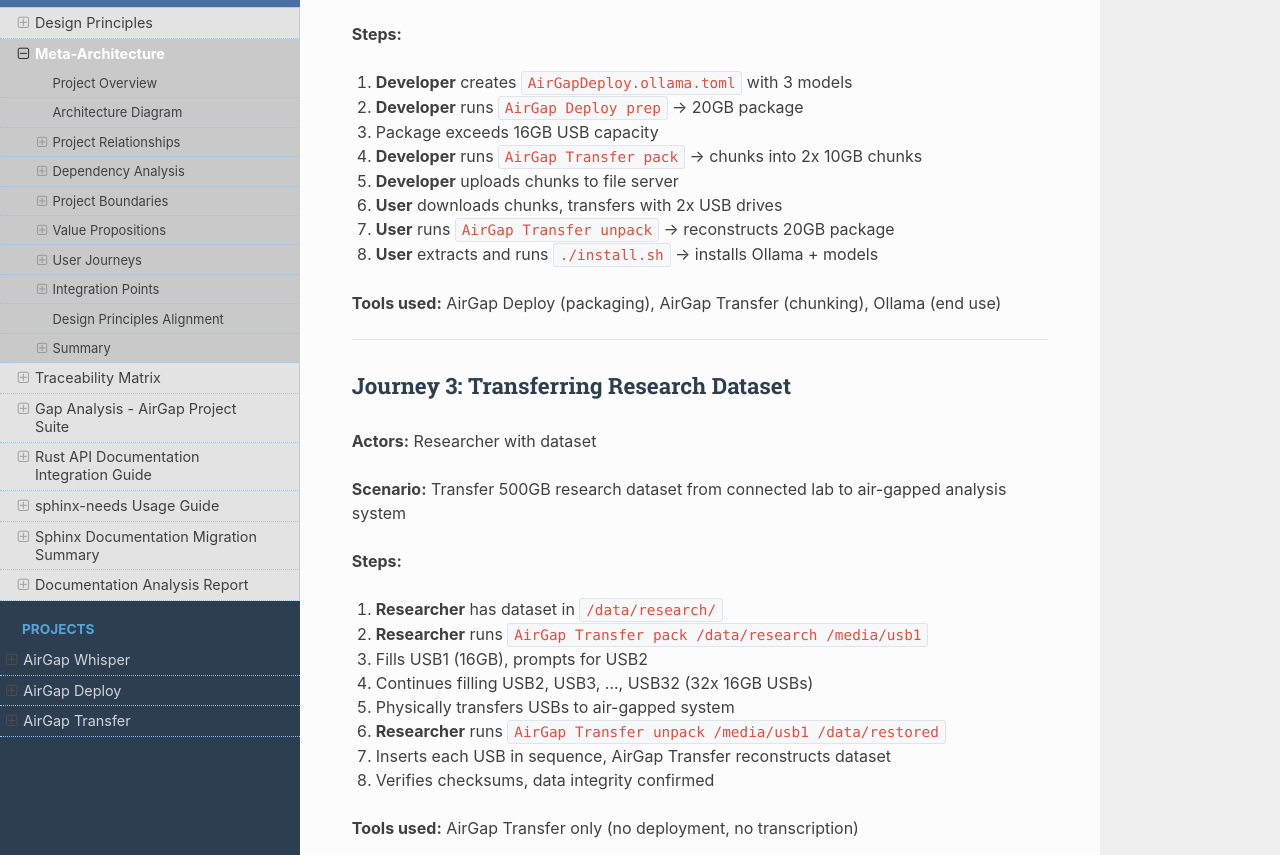
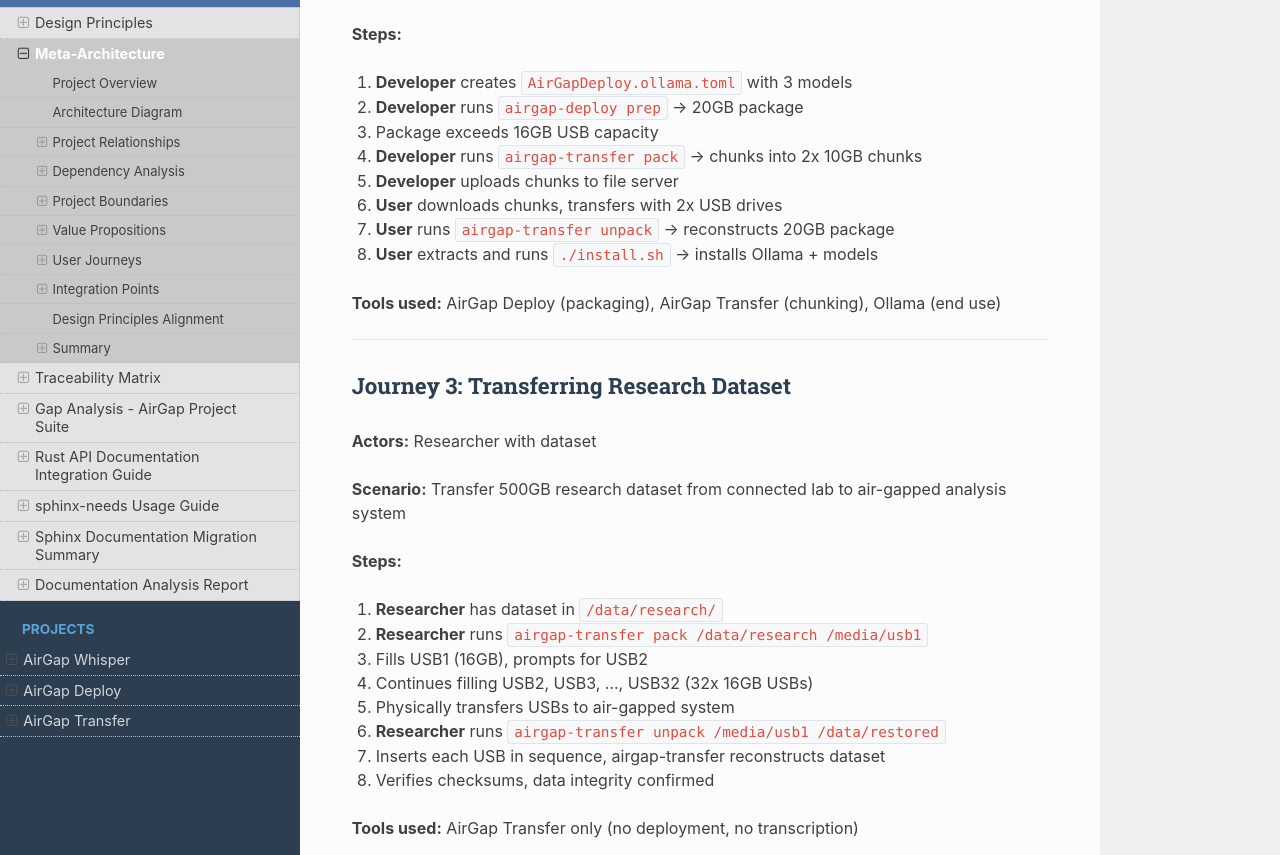
Before and after one commit to Cleanroom-Labs/cleanroom-technical-docs, a Sphinx documentation site: the page built from source/meta/meta-architecture.rst, in a window 1280 px wide and 1400 px high, scrolled down 8177 px. Shown: the part 160-1015 px from the top of the window. Built offline with Sphinx 7.4.7 and the Read the Docs theme 3.1.0, drawn with Linux system fonts in a browser that asks for light colours; some of the changed text lies outside the part shown.

Commit message:
Update CLI syntax to use separate commands instead of unified command
Changed command examples throughout meta-architecture.rst to use proper
CLI syntax with separate commands:
- 'AirGap Deploy prep' → 'airgap-deploy prep'
- 'AirGap Transfer pack' → 'airgap-transfer pack'
- 'AirGap Transfer unpack' → 'airgap-transfer unpack'

Architectural rationale:
Separate commands (airgap-deploy, airgap-transfer, airgap-whisper)
maintain the documented zero-dependency architecture. A unified
'airgap' command with subcommands would:
- Require shared CLI framework code
- Create code dependencies between independent projects
- Force all three projects to be installed together
- Violate the 'can be used independently' principle

This aligns with documented architecture (meta-architecture.rst):
- Zero circular dependencies
- Zero runtime dependencies
- Each project has distinct value
- Can be installed and used independently

Updated in:
- Example workflow (lines 110, 115, 120)
- Journey 1: Developer Releasing AirGap Whisper (line 373)
- Journey 2: Deploying Ollama with Large Models (lines 394, 396, 399)
- Journey 3: Transferring Research Dataset (lines 416, 420, 421)

```diff
--- a/source/meta/meta-architecture.rst
+++ b/source/meta/meta-architecture.rst
@@ -107,17 +107,17 @@
 .. code:: bash
 
    # Developer creates large package (e.g., Ollama + multiple LLM models = 20GB)
-   AirGap Deploy prep --manifest AirGapDeploy.ollama.toml
+   airgap-deploy prep --manifest AirGapDeploy.ollama.toml
    # Output: ollama-deploy-20GB.tar.gz
 
    # Package exceeds 16GB USB capacity
-   # User employs AirGap Transfer to chunk it
-   AirGap Transfer pack ollama-deploy-20GB.tar.gz /media/usb --chunk-size 16GB
+   # User employs airgap-transfer to chunk it
+   airgap-transfer pack ollama-deploy-20GB.tar.gz /media/usb --chunk-size 16GB
 
    # Transfer chunks across air-gap with multiple USBs
 
    # Reconstruct on air-gapped system
-   AirGap Transfer unpack /media/usb ~/deployment/
+   airgap-transfer unpack /media/usb ~/deployment/
    # Then install as normal
    cd ~/deployment/ollama-deploy
    sudo ./install.sh
@@ -370,8 +370,8 @@
 **Steps:**
 
 1. **Developer** creates ``AirGapDeploy.toml`` manifest for AirGap Whisper
-2. **Developer** runs ``AirGap Deploy prep`` → generates package (~300MB)
-3. Package fits on single USB, no need for AirGap Transfer
+2. **Developer** runs ``airgap-deploy prep`` → generates package (~300MB)
+3. Package fits on single USB, no need for airgap-transfer
 4. **Developer** uploads package to GitHub releases
 5. **End user** downloads package, transfers via USB
 6. **End user** extracts and runs ``./install.sh``
@@ -391,12 +391,12 @@
 **Steps:**
 
 1. **Developer** creates ``AirGapDeploy.ollama.toml`` with 3 models
-2. **Developer** runs ``AirGap Deploy prep`` → 20GB package
+2. **Developer** runs ``airgap-deploy prep`` → 20GB package
 3. Package exceeds 16GB USB capacity
-4. **Developer** runs ``AirGap Transfer pack`` → chunks into 2x 10GB chunks
+4. **Developer** runs ``airgap-transfer pack`` → chunks into 2x 10GB chunks
 5. **Developer** uploads chunks to file server
 6. **User** downloads chunks, transfers with 2x USB drives
-7. **User** runs ``AirGap Transfer unpack`` → reconstructs 20GB package
+7. **User** runs ``airgap-transfer unpack`` → reconstructs 20GB package
 8. **User** extracts and runs ``./install.sh`` → installs Ollama + models
 
 **Tools used:** AirGap Deploy (packaging), AirGap Transfer (chunking), Ollama (end use)
@@ -413,12 +413,12 @@
 **Steps:**
 
 1. **Researcher** has dataset in ``/data/research/``
-2. **Researcher** runs ``AirGap Transfer pack /data/research /media/usb1``
+2. **Researcher** runs ``airgap-transfer pack /data/research /media/usb1``
 3. Fills USB1 (16GB), prompts for USB2
 4. Continues filling USB2, USB3, …, USB32 (32x 16GB USBs)
 5. Physically transfers USBs to air-gapped system
-6. **Researcher** runs ``AirGap Transfer unpack /media/usb1 /data/restored``
-7. Inserts each USB in sequence, AirGap Transfer reconstructs dataset
+6. **Researcher** runs ``airgap-transfer unpack /media/usb1 /data/restored``
+7. Inserts each USB in sequence, airgap-transfer reconstructs dataset
 8. Verifies checksums, data integrity confirmed
 
 **Tools used:** AirGap Transfer only (no deployment, no transcription)
```
